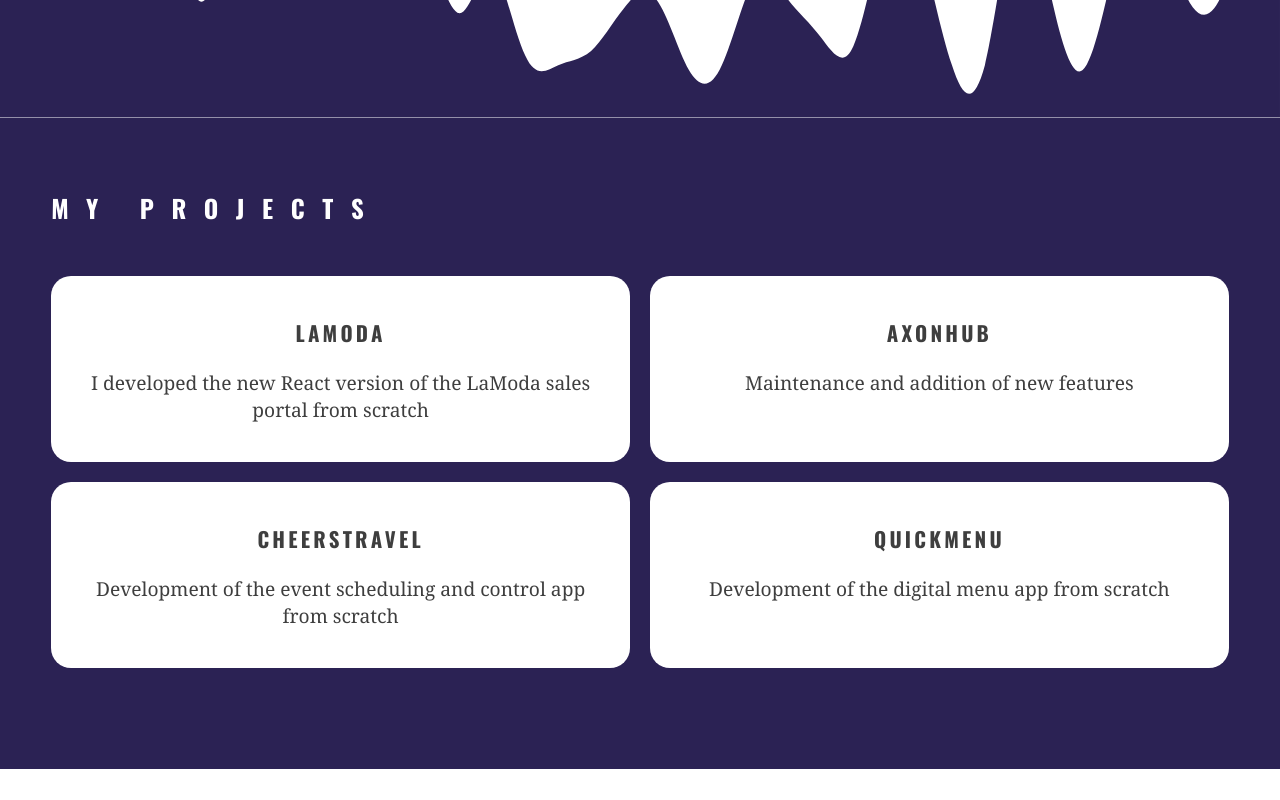
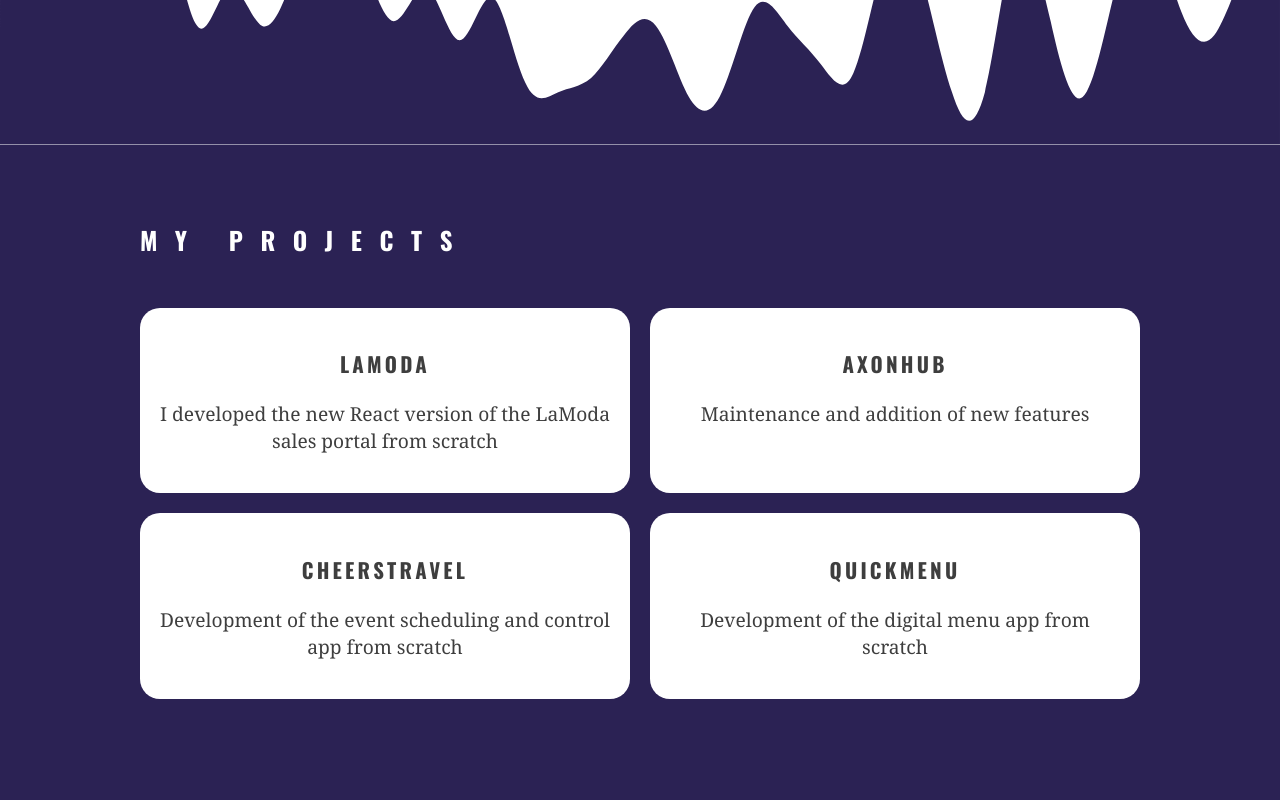
Before and after one commit to pitfritsch/portfolio, a Next.js app: page / in a window 1280 px wide. Shown: the part 1360-2160 px from the top of the page. Before the commit the page ends 2129 px from the top, so only its background shows below. Built offline with nearby package versions, Linux system fonts and the light colour scheme.

Commit message:
added max width

```diff
--- a/src/components/About/index.tsx
+++ b/src/components/About/index.tsx
@@ -3,6 +3,8 @@
 
 const Container = styled('section', {
   padding: 'clamp(10px, 4vw, 100px)',
+  maxWidth: '1000px',
+  margin: 'auto'
 })
 
 const Title = styled('h1', {
--- a/src/components/MyProjects/index.tsx
+++ b/src/components/MyProjects/index.tsx
@@ -6,6 +6,11 @@
 const Container = styled('section', {
   padding: 'clamp(10px, 4vw, 100px)',
   backgroundColor: '#2b2254'
+})
+
+const Content = styled('section', {
+  maxWidth: '1000px',
+  margin: 'auto'
 })
 
 const Title = styled('h1', {
@@ -30,6 +35,7 @@
 export default function MyProjects() {
   return (
     <Container>
+      <Content>
         <Title>
           My Projects
         </Title>
@@ -51,6 +57,7 @@
             subtitle='Development of the digital menu app from scratch'
           />
         </Grid>
+      </Content>
     </Container>
   )
 }
```
Lines whose indentation alone changed are shown as unchanged.
